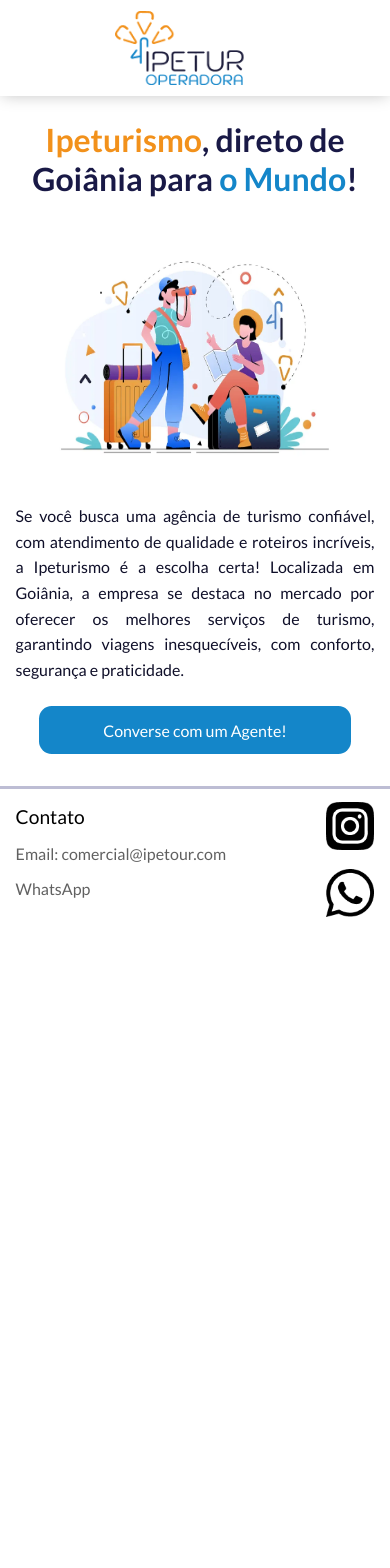
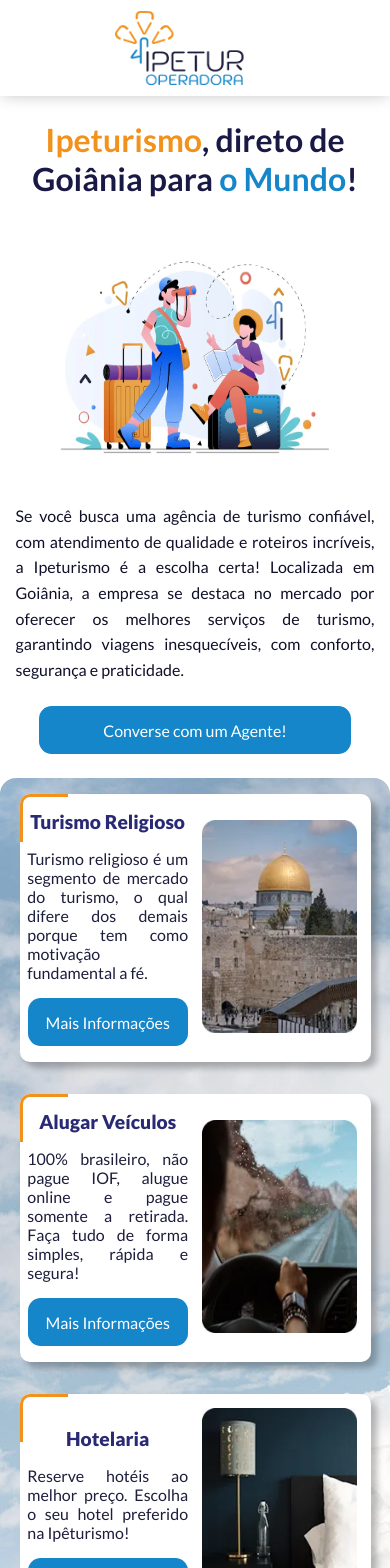
Before and after one commit to kesleys/ipetour, a React (Vite) app in the folder ipetour/: page / in a window 390 px wide. Shown: the top 1568 px of the page. Before the commit the page ends 945 px from the top, so only its background shows below. Built offline with nearby package versions, Linux system fonts and the light colour scheme.

Commit message:
adicionar cards a versão mobile

```diff
--- /dev/null
+++ b/ipetour/src/components/cards_horizontal/cards_horizontal.css
@@ -0,0 +1,94 @@
+
+.cards_mobile {
+margin: auto;
+padding-left: 2%;
+  display: flex;
+  width: 90vw;
+  align-items: center;
+  border-radius: 10px;
+  background: var(--cor-base-branco, #fff);
+  box-shadow: 6px 6px 6px 0px rgba(0, 0, 0, 0.25);
+  position: relative;
+}
+
+.quina_colorida_cards_mobile {
+  top: 0;
+  left: 0;
+  width: 3rem;
+  height: 3rem;
+  position: absolute;
+  border-top-left-radius: 10px;
+  border-top-color: #f2911b;
+  border-top-style: solid;
+  border-left-color: #f2911b;
+  border-left-style: solid;
+}
+
+
+.texto_cards_mobile {
+  display: flex;
+  flex-wrap: wrap;
+  margin: 1rem auto;
+  align-items: center;
+  justify-content: center;
+  gap: 1rem;
+  width: 55%;
+}
+
+.titulo_cards_mobile {
+  align-self: stretch;
+  color: var(--cards-texto-sec, #2a2a74);
+  font-size: 1.2rem;
+  font-style: normal;
+  font-weight: 800;
+  line-height: normal;
+  text-align: center;
+}
+
+.paragrafo_cards_mobile {
+  align-content: center;
+  width: 100%;
+  color: #1d1d3c;
+  font-size: 1rem;
+  font-style: normal;
+  font-weight: 500;
+  line-height: normal;
+  text-align: justify;
+}
+
+.imagem_cards_mobile{
+    width: 100%;
+    margin: auto;
+}
+
+.limite_imagem_cards_mobile{
+
+    height: 100%;
+    padding: 4%;
+}
+
+
+.botao_converse_com_um_agente_cards_mobile{
+  display: flex;
+  margin: auto;
+  width: 10rem;
+  min-height: 3rem;
+  align-items: center;
+  justify-content: center;
+  color: #fff;
+  background-color: #1486C9;
+  border-radius: 0.79469rem;
+
+  font-size: 1rem;
+  font-style: normal;
+  font-weight: 500;
+  line-height: normal;
+
+  cursor: pointer;
+
+}
+.botao_converse_com_um_agente_mobile:hover {
+  background-color: #fff;
+  color: #1486C9;
+  border: solid 0.1rem #1486C9;
+}
--- /dev/null
+++ b/ipetour/src/components/cards_horizontal/cards_horizontal.tsx
@@ -0,0 +1,54 @@
+// src/components/ServiceCard/ServiceCard.tsx
+import React from 'react';
+import "./cards_horizontal.css";
+
+
+const numeroWhatsapp = "5562995774183";
+  const mensagemPadraoWhatsapp = "Olá! Vim do site e gostaria de mais informações sobre roteiros e orçamentos de viagem.";
+
+  const handleWhatsAppRedirect = () => {
+    const urlWhatsapp = `https://wa.me/${numeroWhatsapp}?text=${encodeURIComponent(mensagemPadraoWhatsapp)}`;
+    window.open(urlWhatsapp, '_blank', 'noopener,noreferrer'); // Isso abrirá em uma nova aba
+  };
+
+export interface ServiceCardData {
+  id: string | number; // Para a key do React e futura edição
+  title: string;
+  description: string;
+  imageUrl: string;
+  imageAlt: string;
+  // Você pode adicionar mais campos aqui se necessário, como uma cor específica para a "quina"
+  // quinaColor?: string;
+}
+
+interface ServiceCardProps {
+  cardData: ServiceCardData;
+}
+
+const ServiceCard: React.FC<ServiceCardProps> = ({ cardData }) => {
+  const { title, description, imageUrl, imageAlt } = cardData;
+
+  return (
+    <div className="cards_mobile">
+      <div className="quina_colorida_cards_mobile"></div>
+      <div className="texto_cards_mobile">
+        <h1 className="titulo_cards_mobile">{title}</h1>
+        <div className="paragrafo_cards_mobile">
+          <p>{description}</p>
+        </div>
+        <div className="service-card__button-container">
+          <a className='botao_converse_com_um_agente_cards_mobile' onClick={handleWhatsAppRedirect} >Mais Informações</a>
+        </div>
+      </div>
+      <div className='limite_imagem_cards_mobile'>
+      <img
+        className="imagem_cards_mobile"
+        src={imageUrl}
+        alt={imageAlt}
+      />
+      </div>
+    </div>
+  );
+};
+
+export default ServiceCard;
--- a/ipetour/src/pages/PaginaMobileTemporaria.css
+++ b/ipetour/src/pages/PaginaMobileTemporaria.css
@@ -79,6 +79,44 @@
   border: solid 0.1rem #1486C9;
 }
 
+
+.cards_de_serviços_mobile{
+  padding-top: 4%;
+  padding-bottom: 4%;
+  display: flex;
+  width: 100%;
+  margin: 0 auto;
+  align-items: center;
+  justify-content: center;
+  position: relative;
+  border-radius: 1rem;
+
+  & .fundo_branco_transparente_mobile{
+    background-color: #ffffff52;
+    width: 100%;
+    height: 100%;
+    position: absolute;
+  }
+}
+
+.conteiner_cards_mobile{
+  display: flex;
+  flex-wrap: wrap;
+  margin: auto;
+  gap: 2rem;
+}
+
+
+
+
+
+
+
+
+
+
+
+
 .footer_mobile{
   display: flex;
   margin: 2rem auto;
--- a/ipetour/src/pages/PaginaMobileTemporaria.tsx
+++ b/ipetour/src/pages/PaginaMobileTemporaria.tsx
@@ -4,6 +4,48 @@
 import ImagemViagemSemComplicacoesCasal from "../assets/imagem_turistas_sua_viagem_sem_complicacoes.webp";
 import InstagramIcon from "../assets/icone_instagram_footer.webp";
 import WhatsappIcon from "../assets/icone_whatsapp_footer.webp";
+import JanelaAviao from "../assets/imagem_janela_aviao_planos_internacionais_cards.webp";
+import Mesquita from "../assets/imagem_mesquita_turismo_religioso_cards.webp";
+import Motorista from "../assets/imagem_motorista_locadora_de_veiculos_cards.webp";
+import QuartoHotel from "../assets/imagem_quarto_hotel_hotelaria_cards.webp";
+import ServiceCard from '../components/cards_horizontal/cards_horizontal.tsx'; // Ajuste o caminho
+import { ServiceCardData } from '../components/cards_horizontal/cards_horizontal.tsx'; // Ajuste o caminho
+import ImagemNuvemFundoMobile from "../assets/imagem_fundo_nuvem_mobile.webp";
+
+
+
+const initialServiceCards: ServiceCardData[] = [
+  {
+    id: 'turismo-religioso',
+    title: 'Turismo Religioso',
+    description: 'Turismo religioso é um segmento de mercado do turismo, o qual difere dos demais porque tem como motivação fundamental a fé.',
+    imageUrl: Mesquita,
+    imageAlt: 'Mesquita representando turismo religioso',
+  },
+  {
+    id: 'alugar-veiculos',
+    title: 'Alugar Veículos',
+    description: '100% brasileiro, não pague IOF, alugue online e pague somente a retirada. Faça tudo de forma simples, rápida e segura!',
+    imageUrl: Motorista,
+    imageAlt: 'Motorista dirigindo carro, representando aluguel de veículos',
+  },
+  {
+    id: 'hotelaria',
+    title: 'Hotelaria',
+    description: 'Reserve hotéis ao melhor preço. Escolha o seu hotel preferido na Ipêturismo!',
+    imageUrl: QuartoHotel,
+    imageAlt: 'Quarto de Hotel confortável',
+  },
+  {
+    id: 'planos-internacionais',
+    title: 'Planos Internacionais',
+    description: 'Encontre o Pacote Ideal para você e passagens aéreas com até 50% de Desconto.',
+    imageUrl: JanelaAviao,
+    imageAlt: 'Janela de Avião com vista para as nuvens',
+  },
+];
+
+
 
   const seuEmail = "comercial@ipetour.com";
   const numeroWhatsapp = "5562995774183";
@@ -14,7 +56,11 @@
     window.open(urlWhatsapp, '_blank', 'noopener,noreferrer'); // Isso abrirá em uma nova aba
   };
 
+  const serviceCards = initialServiceCards;
+
 const PaginaMobileTemporaria: React.FC = () => {
+
+
 
   return (
 
@@ -39,11 +85,14 @@
       </p>
       <a className='botao_converse_com_um_agente_mobile' onClick={handleWhatsAppRedirect} >Converse com um Agente!</a>
 
-
-
-
-
-
+    <div className="cards_de_serviços_mobile" style={{backgroundImage: `url(${ImagemNuvemFundoMobile})`,}}>
+      <div className='fundo_branco_transparente_mobile'></div>
+      <div className="conteiner_cards_mobile">
+        {serviceCards.map((card) => (
+          <ServiceCard key={card.id} cardData={card} />
+        ))}
+      </div>
+    </div>
 
 
 
```
Also changed, not shown: ipetour/src/assets/imagem_fundo_nuvem_mobile.webp (added).
